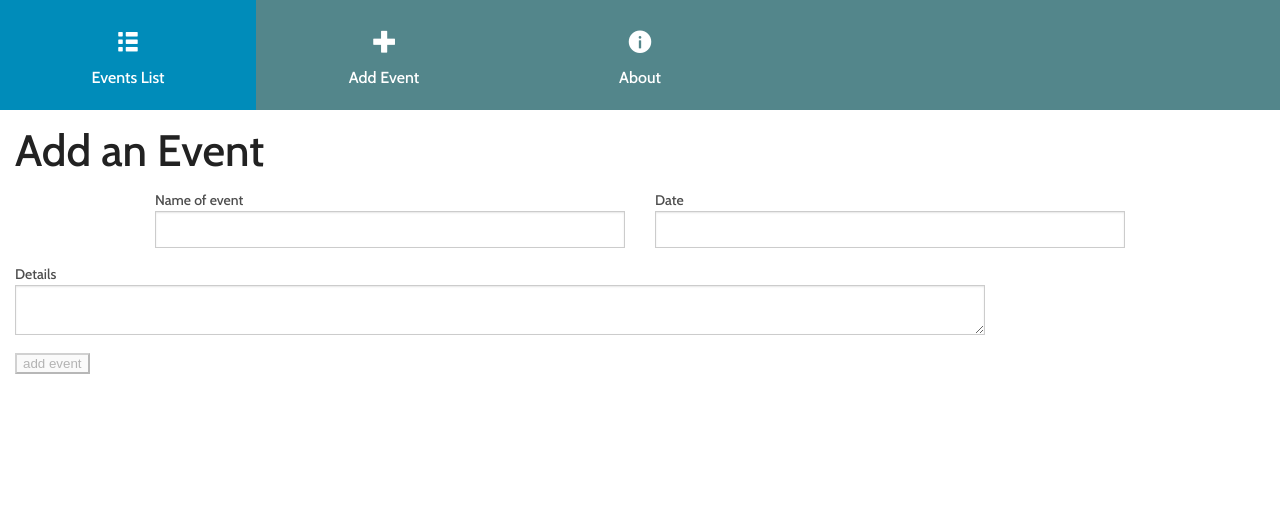
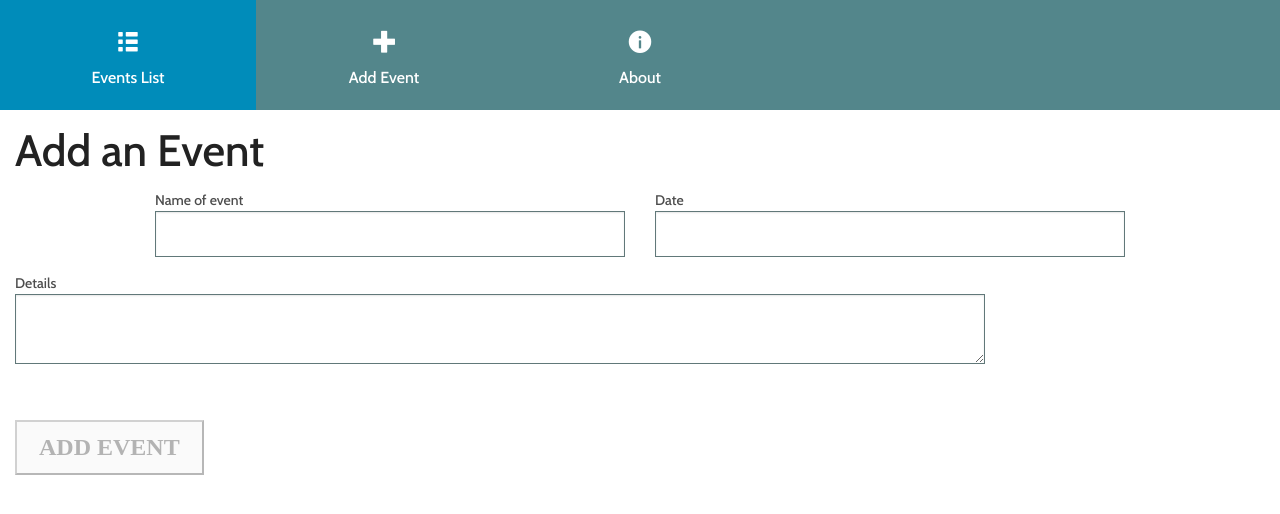
Before and after one commit to imrebartis/eventmanager, an Angular app: page /event in a window 1280 px wide. Shown: the top 514 px of the page. Built offline with nearby package versions, Linux system fonts and the light colour scheme; no server answers.

Commit message:
added event css

```diff
--- a/src/app/event/event.component.css
+++ b/src/app/event/event.component.css
@@ -0,0 +1,37 @@
+
+$bg: #2A3136;
+$text-color: #88949D;
+$accent-color: #00E4AC;
+
+label {
+    color:$accent-color;
+    font-size:1.5em;
+}
+
+input[type='text'],textarea {
+    background:none;
+    border: 1px solid #617879;
+    padding:22px 15px;
+    color:$text-color;
+}
+
+textarea {
+    min-height:70px;
+}
+
+.filled {
+    background:$accent-color;
+    color:$bg;
+    float:left;
+    border-radius:0;
+    font-size: 1.5em;
+    text-transform:uppercase;
+    font-family:'Raleway';
+    font-weight:700;
+    padding: 12px 22px;
+    margin-top:40px;
+}
+
+.alert {
+    margin: -5px 0 20px 0;
+}
--- a/src/app/event/event.component.html
+++ b/src/app/event/event.component.html
@@ -24,7 +24,7 @@
           <textarea name="details" id="details" [formControl]="eventForm.controls['details']"></textarea>
         </label>
         <div class="alert" *ngIf="!eventForm.controls['details'].valid && eventForm.controls['details'].touched">You must specify details that are at least 500 characters long.</div>
-        <input type="submit" class="cta-btn filled" value="add event" [disabled]="!eventForm.valid">
+        <input type="submit" class="cta-btn filled" value="Add event" [disabled]="!eventForm.valid">
       </div>
   </form>
 </div>
```
